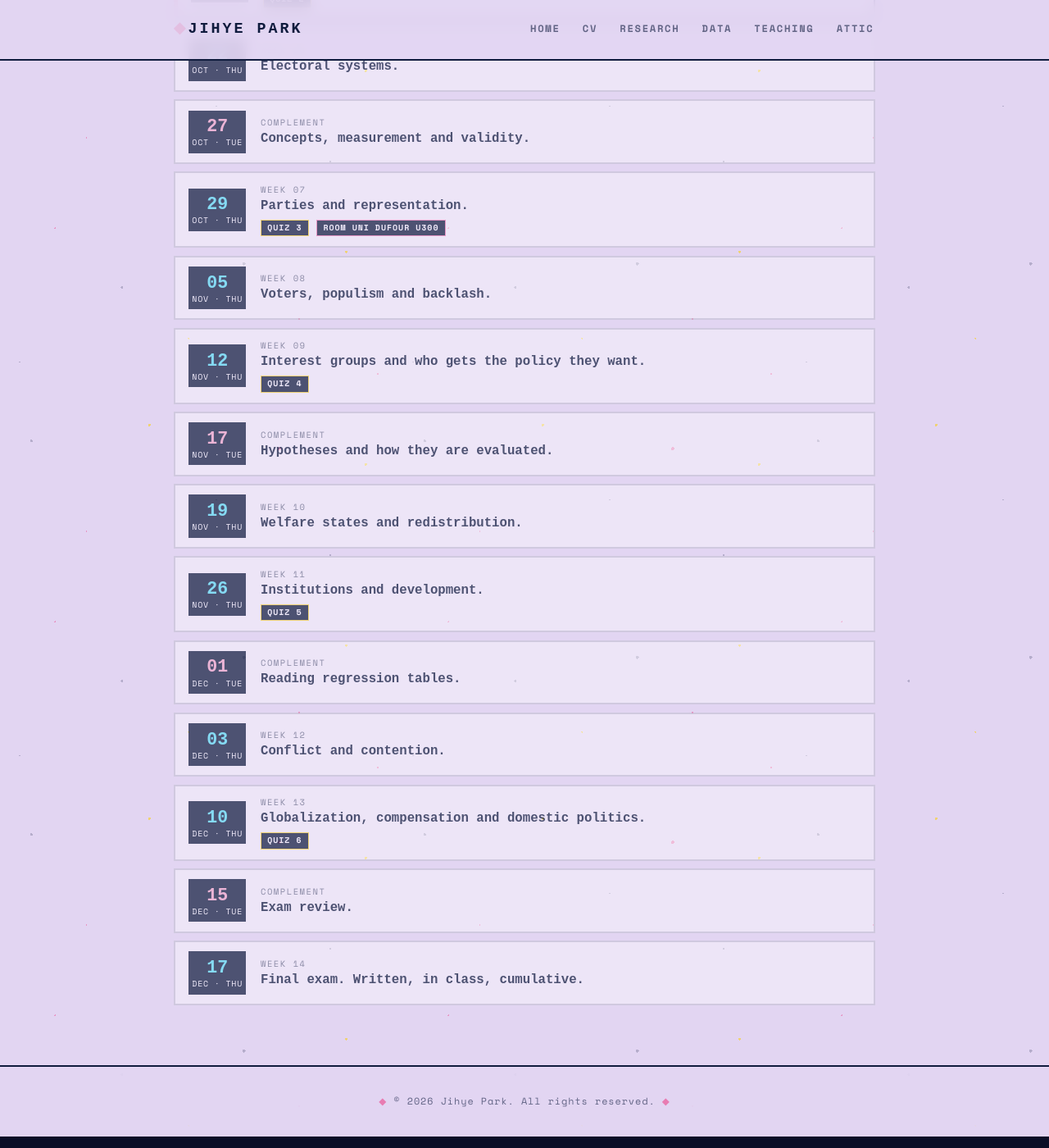
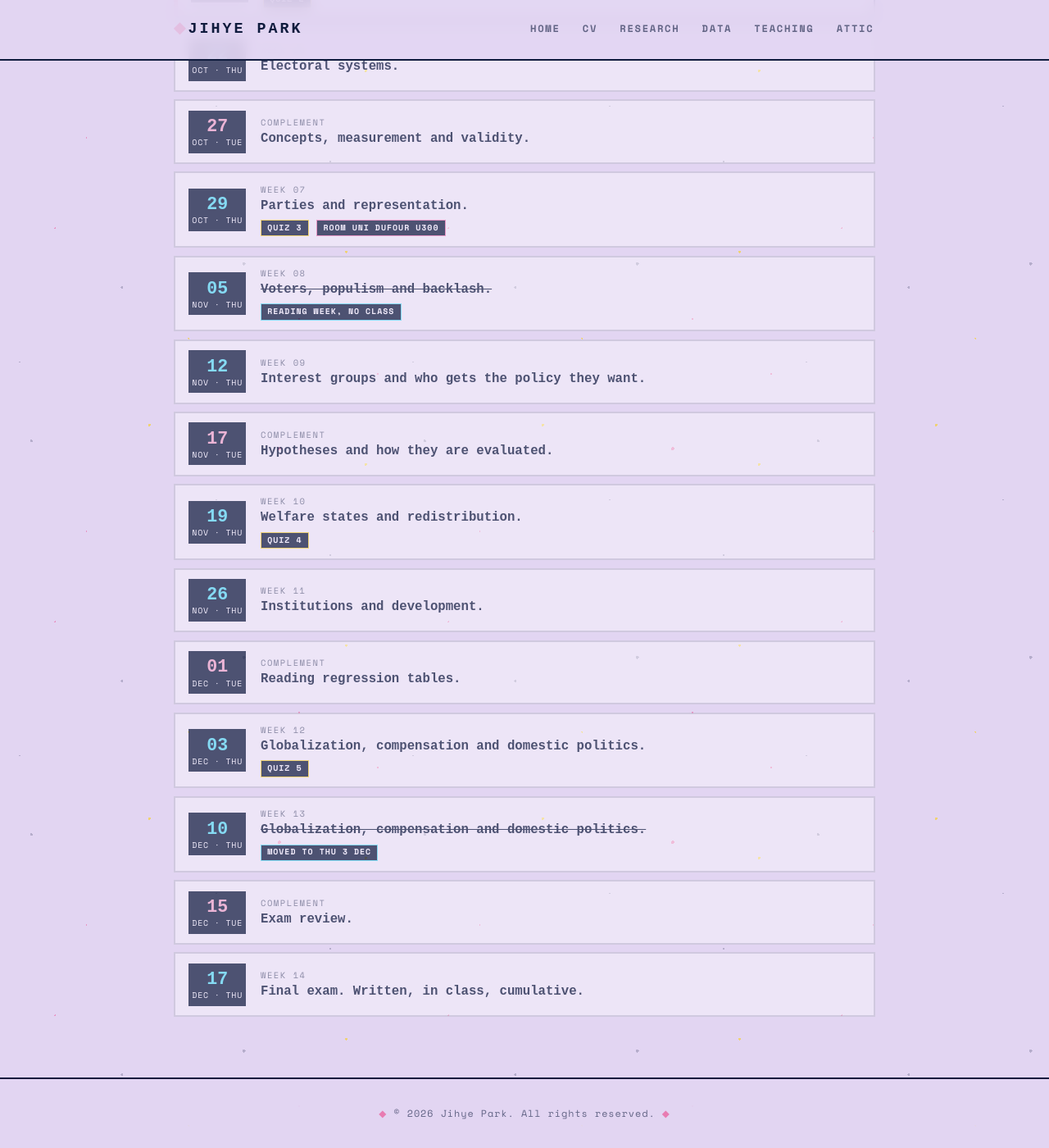
Before and after one commit to jacqpark/jacqpark.github.io, a Jekyll site: the page built from comparative-politics-maspo-fall2026/index.html, in a window 1280 px wide and 1400 px high, scrolled down 1143 px. Shown: the whole window at 82% size. Built offline with Jekyll 4.4.1, drawn with Linux system fonts in a browser that asks for light colours; some web fonts are replaced.

Commit message:
Update CP schedule and quizzes

```diff
--- a/comparative-politics-maspo-fall2026/index.html
+++ b/comparative-politics-maspo-fall2026/index.html
@@ -15,14 +15,14 @@ sessions:
   - { date: 2026-10-22, kind: class, week: "06", title: "Electoral systems." }
   - { date: 2026-10-27, kind: complement, title: "Concepts, measurement and validity." }
   - { date: 2026-10-29, kind: class, week: "07", title: "Parties and representation.", quiz: 3, room: "Uni Dufour U300" }
-  - { date: 2026-11-05, kind: class, week: "08", title: "Voters, populism and backlash." }
-  - { date: 2026-11-12, kind: class, week: "09", title: "Interest groups and who gets the policy they want.", quiz: 4 }
+  - { date: 2026-11-05, kind: class, week: "08", title: "Voters, populism and backlash.", canceled: "Reading week, no class" }
+  - { date: 2026-11-12, kind: class, week: "09", title: "Interest groups and who gets the policy they want." }
   - { date: 2026-11-17, kind: complement, title: "Hypotheses and how they are evaluated." }
-  - { date: 2026-11-19, kind: class, week: "10", title: "Welfare states and redistribution." }
-  - { date: 2026-11-26, kind: class, week: "11", title: "Institutions and development.", quiz: 5 }
+  - { date: 2026-11-19, kind: class, week: "10", title: "Welfare states and redistribution.", quiz: 4 }
+  - { date: 2026-11-26, kind: class, week: "11", title: "Institutions and development." }
   - { date: 2026-12-01, kind: complement, title: "Reading regression tables." }
-  - { date: 2026-12-03, kind: class, week: "12", title: "Conflict and contention." }
-  - { date: 2026-12-10, kind: class, week: "13", title: "Globalization, compensation and domestic politics.", quiz: 6 }
+  - { date: 2026-12-03, kind: class, week: "12", title: "Globalization, compensation and domestic politics.", quiz: 5 }
+  - { date: 2026-12-10, kind: class, week: "13", title: "Globalization, compensation and domestic politics.", canceled: "Moved to Thu 3 Dec" }
   - { date: 2026-12-15, kind: complement, title: "Exam review." }
   - { date: 2026-12-17, kind: class, week: "14", title: "Final exam. Written, in class, cumulative." }
 ---
```
Also changed, not shown: 1 other file.
